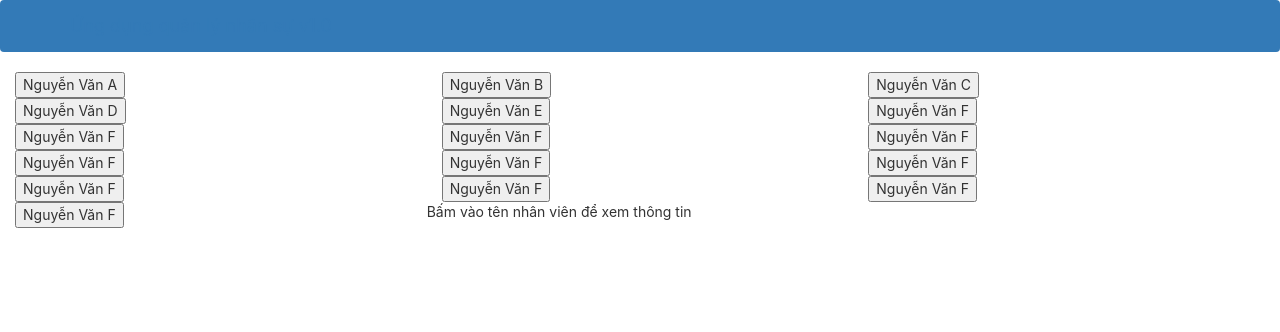
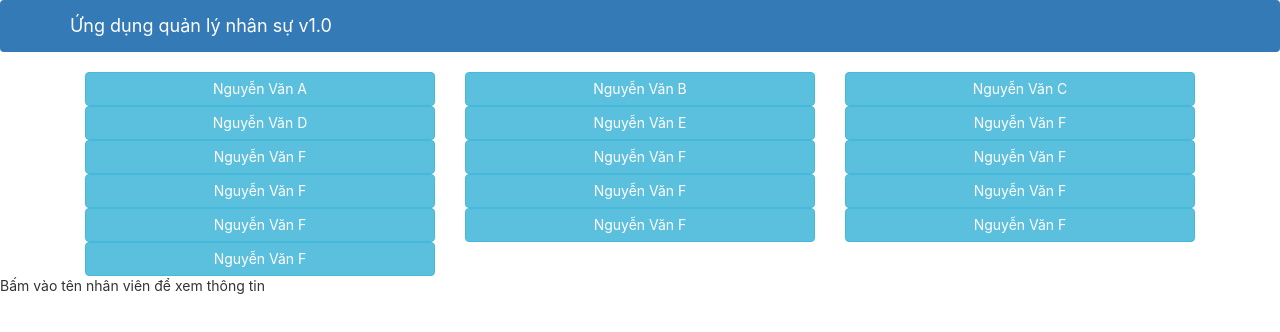
Before and after one commit to ThinhTTFX16057/tets, a React (Create React App) app: page / in a window 1280 px wide. Shown: the top 332 px of the page. Built offline with nearby package versions, Linux system fonts and the light colour scheme.

Commit message:
modified css

```diff
--- a/public/index.html
+++ b/public/index.html
@@ -24,7 +24,7 @@
       work correctly both with client-side routing and a non-root public URL.
       Learn how to configure a non-root public URL by running `npm run build`.
     -->
-    <title>React App</title>
+    <title>Ứng dụng quản lý nhân sự v1.0</title>
     <!-- Latest compiled and minified CSS -->
     <link rel="stylesheet" href="https://maxcdn.bootstrapcdn.com/bootstrap/3.4.1/css/bootstrap.min.css">
 
--- a/src/App.css
+++ b/src/App.css
@@ -1 +1,2 @@
 .App-header {text-align: center;}
+.App a {color:white}
--- a/src/components/StaffListComponent.js
+++ b/src/components/StaffListComponent.js
@@ -10,8 +10,8 @@ class StaffList extends Component{
     render(){
         const displaystaff=this.props.staffs.map((x)=>{return(
 
-                <Card key={x.id} className="col-md-4 col-sm-6 col-xs-12">
-                    <button>
+                <Card key={x.id} className="col-md-4 col-sm-6 col-xs-12 m-2">
+                    <button className="btn btn-info btn-block">
                         {x.name}
                     </button>
                 </Card>
@@ -19,8 +19,9 @@ class StaffList extends Component{
 
         )})
         return(
-        <div>
-            {displaystaff}
+        <div className="container">
+                {displaystaff}
+
         </div>
     )}
 }
```
